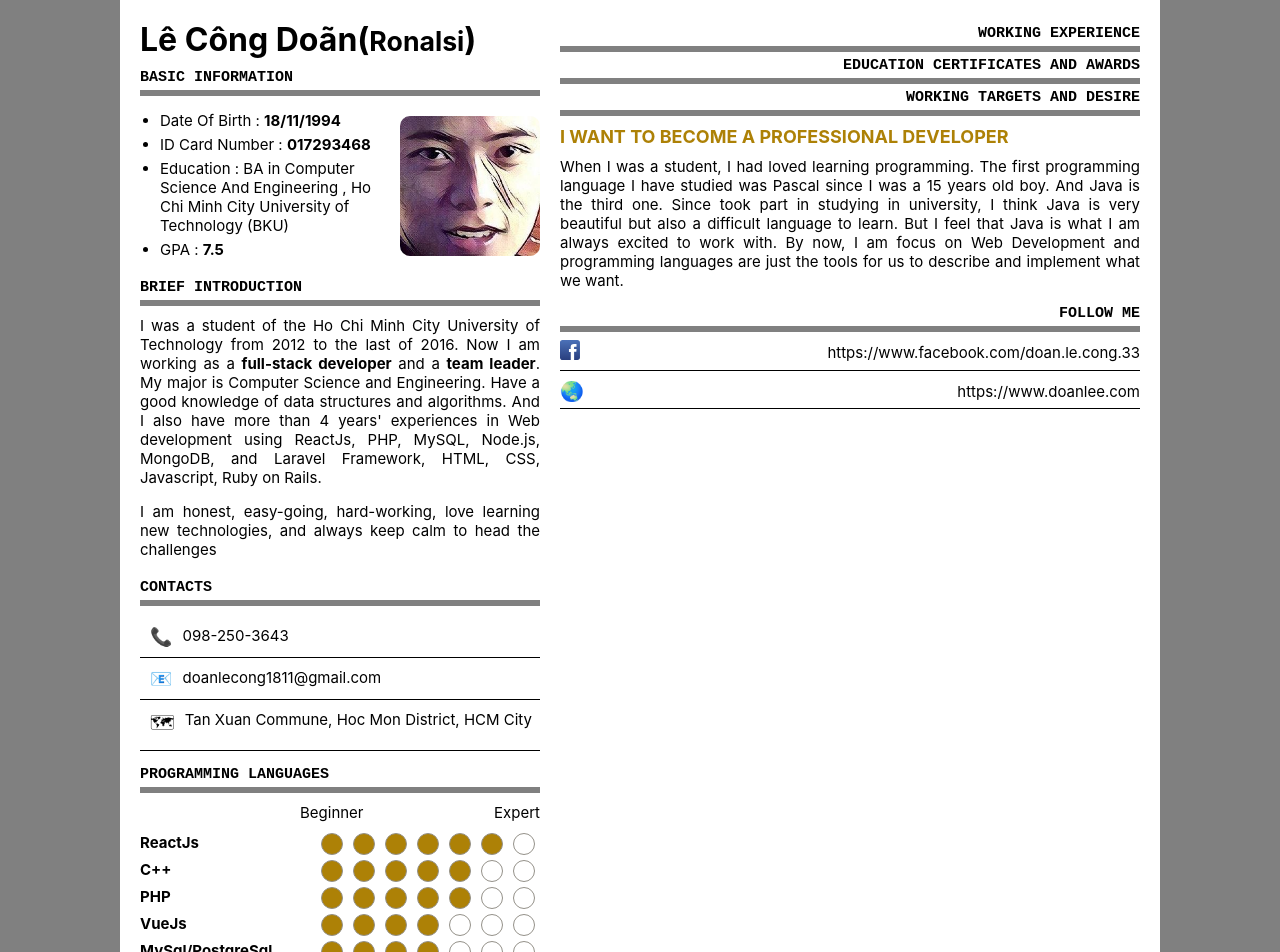
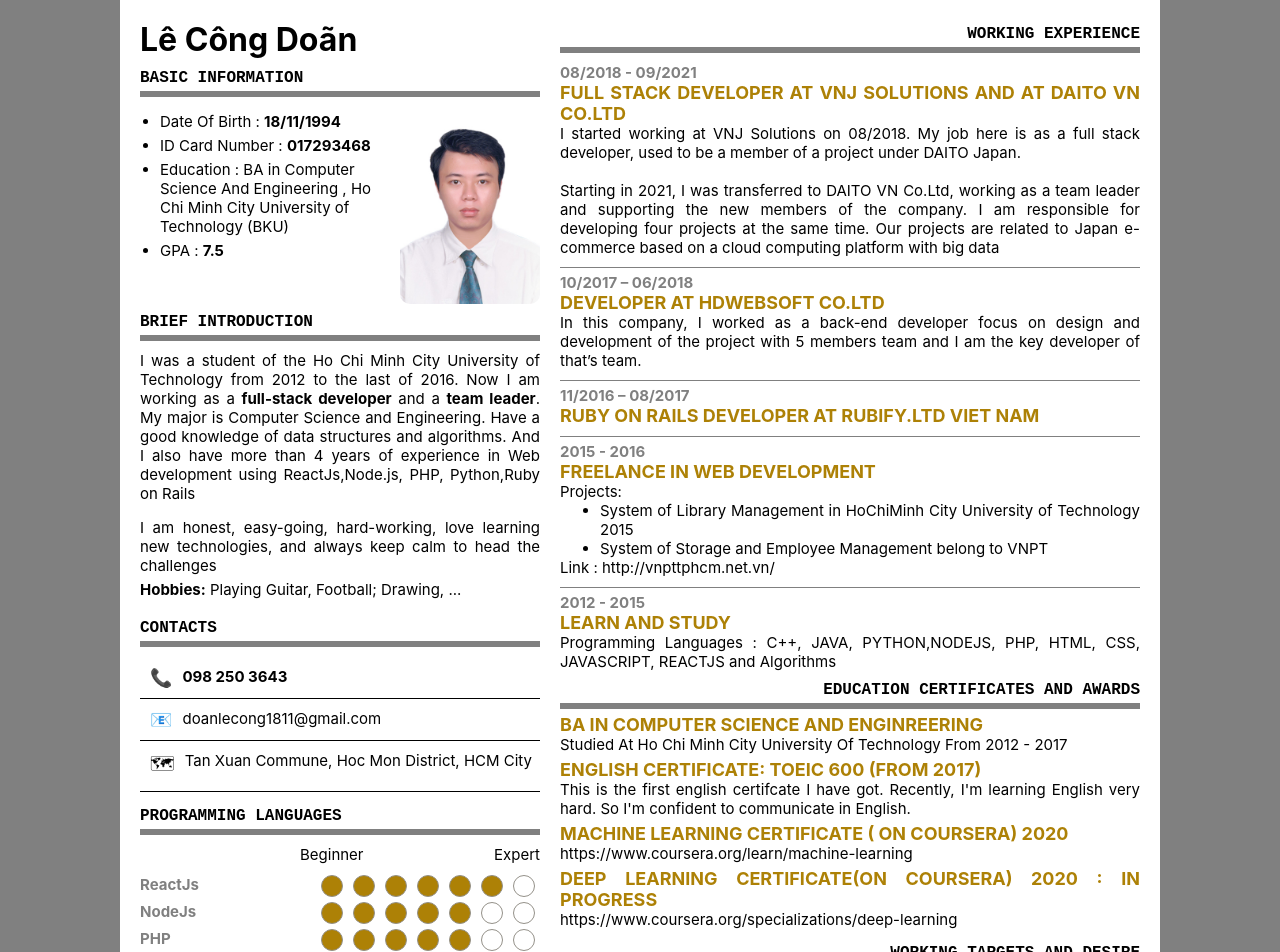
Before and after one commit to doanlecong/react_cv_tool, a React (Create React App) app: page / in a window 1280 px wide. Shown: the top 952 px of the page. Built offline with nearby package versions, Linux system fonts and the light colour scheme.

Commit message:
Change Detail

```diff
--- a/src/components/App.js
+++ b/src/components/App.js
@@ -1,47 +1,48 @@
-import React, {useMemo} from "react";
+import React from "react";
 import "./app.scss";
-import MyImage from "../images/myself.jpg"
-import FacebookIcon from "../images/facebook.svg"
+import MyImage from "../images/doanle.jpg";
+import FacebookIcon from "../images/facebook.svg";
 import Skill from "./skill_info";
 
 const SkillInfo = [
-  {name : "C++", point : 5},
-  {name : "ReactJs", point : 6},
-  {name : "VueJs", point : 4},
-  {name : "PHP", point : 5},
-  {name : "MySql/PostgreSql", point : 4},
-  {name : "NodeJs", point : 4},
-  {name : "Ruby On Rails", point : 3},
+  { name: "Python", point: 4, order: 3 },
+  { name: "ReactJs", point: 6, order: 10 },
+  { name: "VueJs", point: 4, order: 4 },
+  { name: "PHP", point: 5, order: 8 },
+  { name: "SQL/NoSQL", point: 5, order: 5 }, // MySql/PostgreSql
+  { name: "NodeJs", point: 5, order: 9 },
+  { name: "Ruby On Rails", point: 3, order: 3 },
 ];
 
 const LanguagesInfo = [
-  {name : "Japanese", point : 2},
-  {name : 'English', point : 5}
+  { name: "Japanese", point: 2 },
+  { name: "English", point: 5 },
 ];
 
 const DevOpsManagement = [
-  {name : "Docker", point: 5},
-  {name : "Linux Command", point: 5},
-  {name : "Team Lead", point: 4},
-  {name : "CI/CD", point: 3},
+  { name: "Docker", point: 5 },
+  { name: "Linux Command", point: 5 },
+  { name: "Team Lead", point: 4 },
+  { name: "CI/CD", point: 3 },
 ];
 
+const Seperate = ({ title, direction = "left" }) => {
+  return <div className={`seperate border-bottom ${direction}`}>{title}</div>;
+};
 
-const Seperate = ({title, direction= 'left'}) => {
-  return <div className={`seperate border-bottom ${direction}`}>{title}</div>
-}
-
-const LevelTitle = ({first = '', second = ''}) => {
-  return <div className="title_level">
+const LevelTitle = ({ first = "", second = "" }) => {
+  return (
+    <div className="title_level">
       <div className="empty"></div>
       <div className="title">
         <div className="beginner">{first}</div>
         <div className="expert">{second}</div>
       </div>
     </div>
-}
+  );
+};
 
-const  App = () => {
+const App = () => {
   return (
     <div className="App" id="app_div">
       <div id="brief_personal_info">
@@ -53,41 +54,60 @@ const  App = () => {
         {/* Liệt kê một vài thông về kinh nghiệm */}
         {/* Thông tin về trình độ ngôn ngữ */}
         <h2 className="my_name">
-          Lê Công Doãn(<small>Ronalsi</small>)
+          Lê Công Doãn  { /*(<small>Ronalsi</small>)*/ }
         </h2>
         {/* <div className="seperate border-bottom left">Basic Information</div> */}
-        <Seperate title="Basic Information"/>
+        <Seperate title="Basic Information" />
         <div className="basic_information">
           <div className="info_div">
             <ul className="info_list">
-              <li className="date_of_birth">Date Of Birth : <b>18/11/1994</b></li>
-              <li className="id_card_num">ID Card Number  : <b>017293468</b></li>
-              <li className="education">Education : BA in Computer Science And Engineering , Ho Chi Minh City University of Technology (BKU)</li>
-              <li className="gpa">GPA : <b>7.5</b></li>
+              <li className="date_of_birth">
+                Date Of Birth : <b>18/11/1994</b>
+              </li>
+              <li className="id_card_num">
+                ID Card Number : <b>017293468</b>
+              </li>
+              <li className="education">
+                Education : BA in Computer Science And Engineering , Ho Chi Minh
+                City University of Technology (BKU)
+              </li>
+              <li className="gpa">
+                GPA : <b>7.5</b>
+              </li>
             </ul>
           </div>
           <div className="image_represent">
-            <img src={MyImage} className="image_profile"/>
+            <img src={MyImage} alt="" className="image_profile" />
           </div>
           <div className="clear-float"></div>
         </div>
         {/* Brief Introduction */}
-        <Seperate title="Brief Introduction"/>
+        <Seperate title="Brief Introduction" />
         <div className="brief_introduction">
-          <p style={{marginTop:"0"}}>
-            I was a student of the Ho Chi Minh City University of Technology from 2012 to the last of 2016.
-            Now I am working as a <b>full-stack developer</b> and a <b>team leader</b>. My major is Computer Science and Engineering.
-            Have a good knowledge of data structures and algorithms. And I also have more than 4 years' experiences in Web development using  ReactJs, PHP, MySQL, Node.js, MongoDB, and Laravel Framework, HTML, CSS, Javascript, Ruby on Rails.
+          <p style={{ marginTop: "0" }}>
+            I was a student of the Ho Chi Minh City University of Technology
+            from 2012 to the last of 2016. Now I am working as a{" "}
+            <b>full-stack developer</b> and a <b>team leader</b>. My major is
+            Computer Science and Engineering. Have a good knowledge of data
+            structures and algorithms. And I also have more than 4 years of
+            experience in Web development using ReactJs,Node.js, PHP, Python,Ruby on
+            Rails
           </p>
-          <p style={{marginTop:"0" , marginBottom:"5px"}}>
-            I am honest, easy-going, hard-working, love learning new technologies, and always keep calm to head the challenges
+          <p style={{ marginTop: "0", marginBottom: "5px" }}>
+            I am honest, easy-going, hard-working, love learning new
+            technologies, and always keep calm to head the challenges
+          </p>
+          <p style={{ marginTop: "0", marginBottom: "5px" }}>
+            <b>Hobbies:</b> Playing Guitar, Football; Drawing, ...
           </p>
         </div>
-        <Seperate title="Contacts"/>
+        <Seperate title="Contacts" />
         <div className="contact_info">
           <div className="contact_item">
             <div className="icon">📞</div>
-            <div>098-250-3643</div>
+            <div>
+              <b>098 250 3643</b>
+            </div>
           </div>
           <div className="contact_item">
             <div className="icon">📧</div>
@@ -98,56 +118,195 @@ const  App = () => {
             <div>Tan Xuan Commune, Hoc Mon District, HCM City</div>
           </div>
         </div>
-        <Seperate title="Programming Languages"/>
+        <Seperate title="Programming Languages" />
         <div className="skill_info">
-          <LevelTitle first="Beginner" second="Expert"/>
-          {SkillInfo.sort((a, b) =>  b.point - a.point).map(({name , point}, index)=> {
-              return <Skill key={index} name={name} point={point}/>
-          })}
+          <LevelTitle first="Beginner" second="Expert" />
+          {SkillInfo.sort((a, b) => b.order - a.order).map(
+            ({ name, point }, index) => {
+              return <Skill key={index} name={name} point={point} />;
+            }
+          )}
         </div>
-        <Seperate title="DevOps and management"/>
+        <Seperate title="DevOps and management" />
         <div className="devops_management_skills">
-          <LevelTitle first="Beginner" second="Expert"/>
-          {DevOpsManagement.sort((a, b) =>  b.point - a.point).map(({name , point}, index)=> {
-              return <Skill key={index} name={name} point={point}/>
-          })}
+          <LevelTitle first="Beginner" second="Expert" />
+          {DevOpsManagement.sort((a, b) => b.point - a.point).map(
+            ({ name, point }, index) => {
+              return <Skill key={index} name={name} point={point} />;
+            }
+          )}
         </div>
-        <Seperate title="Languages"/>
+        <Seperate title="Languages" />
         <div className="languages_info">
-          <LevelTitle first="Beginner" second="Native"/>
-          {LanguagesInfo.sort((a, b) =>  b.point - a.point).map(({name , point}, index)=> {
-              return <Skill key={index} name={name} point={point}/>
-          })}
+          <LevelTitle first="Beginner" second="Native" />
+          {LanguagesInfo.sort((a, b) => b.point - a.point).map(
+            ({ name, point }, index) => {
+              return <Skill key={index} name={name} point={point} />;
+            }
+          )}
         </div>
       </div>
       <div id="column_seperate"></div>
       <div id="history_project">
         {/* Timelime project và các thành tưu */}
-        <Seperate title="Working Experience" direction="right"/>
-
-        <Seperate title="Education Certificates AND Awards" direction="right"/>
-
-        <Seperate title="Working Targets And Desire" direction="right"/>
+        <Seperate title="Working Experience" direction="right" />
+        <div className="working_experience">
+          <div className="time_line_item">
+            <div className="working_time">08/2018 - 09/2021</div>
+            <div className="company_name">
+              FULL STACK DEVELOPER AT VNJ SOLUTIONS AND AT DAITO VN CO.LTD
+            </div>
+            <div className="description">
+              I started working at VNJ Solutions on 08/2018. My job here is as a
+              full stack developer, used to be a member of a project under DAITO
+              Japan. <br />
+              <br />
+              Starting in 2021, I was transferred to DAITO VN Co.Ltd, working as
+              a team leader and supporting the new members of the company. I am
+              responsible for developing four projects at the same time. Our
+              projects are related to Japan e-commerce based on a cloud computing
+              platform with big data
+            </div>
+          </div>
+          <div className="time_line_item">
+            <div className="working_time">10/2017 – 06/2018</div>
+            <div className="company_name">
+              DEVELOPER AT HDWEBSOFT CO.LTD
+            </div>
+            <div className="description">
+              In this company, I worked as a back-end developer focus on design
+              and development of the project with 5 members team and I am the
+              key developer of that’s team.
+            </div>
+          </div>
+          <div className="time_line_item">
+            <div className="working_time">11/2016 – 08/2017</div>
+            <div className="company_name">
+              RUBY ON RAILS DEVELOPER AT RUBIFY.LTD VIET NAM
+            </div>
+            <div className="description"></div>
+          </div>
+          <div className="time_line_item">
+            <div className="working_time">2015 - 2016</div>
+            <div className="company_name">FREELANCE IN WEB DEVELOPMENT</div>
+            <div className="description">
+              Projects:
+              <ul>
+                <li>
+                  System of Library Management in HoChiMinh City University of
+                  Technology 2015
+                </li>
+                <li>
+                  System of Storage and Employee Management belong to VNPT
+                </li>
+              </ul>
+              Link : http://vnpttphcm.net.vn/
+            </div>
+          </div>
+          <div className="time_line_item">
+            <div className="working_time">2012 - 2015</div>
+            <div className="company_name">LEARN AND STUDY</div>
+            <div className="description">
+              Programming Languages : C++, JAVA, PYTHON,NODEJS, PHP, HTML, CSS,
+              JAVASCRIPT, REACTJS and Algorithms
+            </div>
+          </div>
+        </div>
+        <Seperate title="Education Certificates AND Awards" direction="right" />
+        <div className="education_and_award">
+          <div className="item">
+            <div className="title">BA IN COMPUTER SCIENCE AND ENGINREERING</div>
+            <div className="description">
+              Studied At Ho Chi Minh City University Of Technology From 2012 -
+              2017
+            </div>
+          </div>
+          <div className="item">
+            <div className="title">
+              ENGLISH CERTIFICATE: TOEIC 600 (FROM 2017)
+            </div>
+            <div className="description">
+              This is the first english certifcate I have got. Recently, I'm
+              learning English very hard. So I'm confident to communicate in
+              English.
+            </div>
+          </div>
+          <div className="item">
+            <div className="title">
+              MACHINE LEARNING CERTIFICATE ( ON COURSERA) 2020
+            </div>
+            <div className="description">
+              {/* This is a basic certifcate in machine learning (Artifical Intelligence). It provides to me the fundamental
+              knowledge about machine learning and how to apply it on a particular problems. <br/> */}
+              <a
+                href="https://www.coursera.org/learn/machine-learning"
+                target="_blank"
+                rel="noreferrer"
+              >
+                https://www.coursera.org/learn/machine-learning
+              </a>
+            </div>
+          </div>
+          <div className="item">
+            <div className="title">
+              DEEP LEARNING CERTIFICATE(ON COURSERA) 2020 : IN PROGRESS
+            </div>
+            <div className="description">
+              {/* I love Machine Learning. So I want to master the fundamentals of deep learning and break into AI.
+              Currenly, I have completed over 1/6 on total progress of this course. <br/> */}
+              <a
+                href="https://www.coursera.org/specializations/deep-learning"
+                target="_blank"
+                rel="noreferrer"
+              >
+                https://www.coursera.org/specializations/deep-learning
+              </a>
+            </div>
+          </div>
+        </div>
+        <Seperate title="Working Targets And Desire" direction="right" />
         <div className="working-target-desire">
-          <div className="quote">
-            I want to become a professional DEVELOPER
-          </div>
+          <div className="quote">I want to become a professional DEVELOPER</div>
           <div className="description">
             <p>
-              When I was a student, I had loved learning programming. The first programming language I have studied was Pascal since I was a 15 years old boy. And Java is the third one.
-              Since took part in studying in university, I think Java is very beautiful but also a difficult language to learn. But I feel that Java is what I am always excited to work with.
-              By now, I am focus on Web Development and programming languages are just the tools for us to describe and implement what we want.
+              1.Become a skillful team leader in the next 1 or 2 years <br />
+              2.I want to develop myself in the direction of technical expertise
             </p>
           </div>
         </div>
-        <Seperate title="Follow Me" direction="right"/>
+        <Seperate title="Reference" direction="right" />
+        <div className="reference_persons">
+          <ul>
+            <li>
+              Mr. Phan Thế Cảnh - CEO of VNJ SOLUTIONS. Phone :{" "}
+              <b>093 885 9848</b>
+            </li>
+            <li>
+              Mr. Vũ Văn Chỉnh - Tech Lead of VNJ SOLUTIONS. Phone :{" "}
+              <b>093 539 8101</b>
+            </li>
+            <li>
+              Mr. Nguyễn Văn Trọng - Manager of DAITO VN CO.LTD. Phone :{" "}
+              <b>098 975 8864</b>
+            </li>
+          </ul>
+        </div>
+        <Seperate title="Follow Me" direction="right" />
         <div className="follow-me-div">
           <div className="follow-item">
             <div className="icon">
-              <img alt="facebook-icom" src={FacebookIcon} style={{maxWidth:"30px"}}/>
+              <img
+                alt="facebook-icom"
+                src={FacebookIcon}
+                style={{ maxWidth: "30px" }}
+              />
             </div>
             <div className="link">
-              <a href="https://www.facebook.com/doan.le.cong.33" target="_blank">
+              <a
+                href="https://www.facebook.com/doan.le.cong.33"
+                target="_blank"
+                rel="noreferrer"
+              >
                 https://www.facebook.com/doan.le.cong.33
               </a>
             </div>
@@ -155,7 +314,13 @@ const  App = () => {
           <div className="follow-item">
             <div className="icon">🌏</div>
             <div className="link">
-              <a href="https://www.doanlee.com" target="_blank">https://www.doanlee.com</a>
+              <a
+                href="https://www.doanlee.com"
+                target="_blank"
+                rel="noreferrer"
+              >
+                https://www.doanlee.com
+              </a>
             </div>
           </div>
         </div>
@@ -163,6 +328,6 @@ const  App = () => {
       <div className="clear-float"></div>
     </div>
   );
-}
+};
 
 export default App;
--- a/src/components/app.scss
+++ b/src/components/app.scss
@@ -1,10 +1,10 @@
-$myOrange : rgb(173, 129, 6);
+$myOrange: rgb(173, 129, 6);
 
 #app_div {
   padding: 20px;
   width: 1000px !important;
   min-height: 1250px !important;
-    background-color: hsl(0,0,100%);
+  background-color: hsl(0, 0, 100%);
   display: flex;
   font-size: 15px;
   .clear-float {
@@ -14,7 +14,7 @@ $myOrange : rgb(173, 129, 6);
   .seperate {
     margin-top: 5px;
     font-weight: bold;
-        font-size: 15px;
+    font-size: 16px;
     font-family: monospace;
     text-transform: uppercase;
     padding-bottom: 4px;
@@ -31,7 +31,9 @@ $myOrange : rgb(173, 129, 6);
     border-bottom: 6px solid grey;
   }
 
-    #brief_personal_info,#column_seperate,#history_project {
+  #brief_personal_info,
+  #column_seperate,
+  #history_project {
     float: left;
     display: block;
   }
@@ -127,8 +129,69 @@ $myOrange : rgb(173, 129, 6);
   #history_project {
     width: 58%;
 
+    .working_experience {
+      padding: 5px 0 5px 0;
+      text-align: justify;
+
+      .time_line_item {
+        margin-bottom: 10px;
+        .working_time {
+          padding-top: 5px;
+          border-top: 1px solid;
+          font-weight: bold;
+          color: grey;
+        }
+        &:first-of-type {
+          .working_time {
+            border-top: none;
+          }
+        }
+        &:last-of-type {
+          margin-bottom: 0;
+        }
+
+        .company_name {
+          text-transform: uppercase;
+          font-weight: bold;
+          font-size: larger;
+          color: $myOrange;
+        }
+
+        .description {
+          ul {
+            margin: 0;
+          }
+        }
+      }
+    }
+
+    .education_and_award {
+      padding: 5px 0 5px 0;
+      text-align: justify;
+      .item {
+        margin-bottom: 5px;
+        .title {
+          // border-bottom: 1px solid $myOrange;
+          text-transform: uppercase;
+          font-weight: bold;
+          font-size: larger;
+          color: $myOrange;
+        }
+        .description {
+          a {
+            text-decoration: none;
+            color: black;
+            transition: color 200ms;
+            &:hover {
+              color: $myOrange;
+            }
+          }
+        }
+      }
+    }
+
     .working-target-desire {
-            padding: 10px 0 5px 0;
+      padding: 10px 0 0 0;
       text-align: justify;
       .quote {
         text-transform: uppercase;
@@ -138,11 +201,17 @@ $myOrange : rgb(173, 129, 6);
       }
       .description {
         p {
-                    margin: 10px 0 5px 0;
+          margin: 5px 0 5px 0;
         }
       }
     }
 
+    .reference_persons {
+      text-align: justify;
+      b {
+        color: grey;
+      }
+    }
 
     .follow-me-div {
       width: 100%;
@@ -150,7 +219,7 @@ $myOrange : rgb(173, 129, 6);
         display: flex;
         align-items: center;
         justify-content: space-between;
-                border-bottom: 1px solid ;
+        border-bottom: 1px solid;
         padding-top: 8px;
         padding-bottom: 5px;
         color: black;
--- a/src/components/skill_info/style.scss
+++ b/src/components/skill_info/style.scss
@@ -5,6 +5,7 @@
     .skill-name {
         padding: 0 20px 0 0;
         font-weight: bold;
+        color: grey;
     }
     .point-div {
         text-align: right;
```
Also changed, not shown: src/images/doanle.jpg (added). Lines whose indentation alone changed are shown as unchanged.
